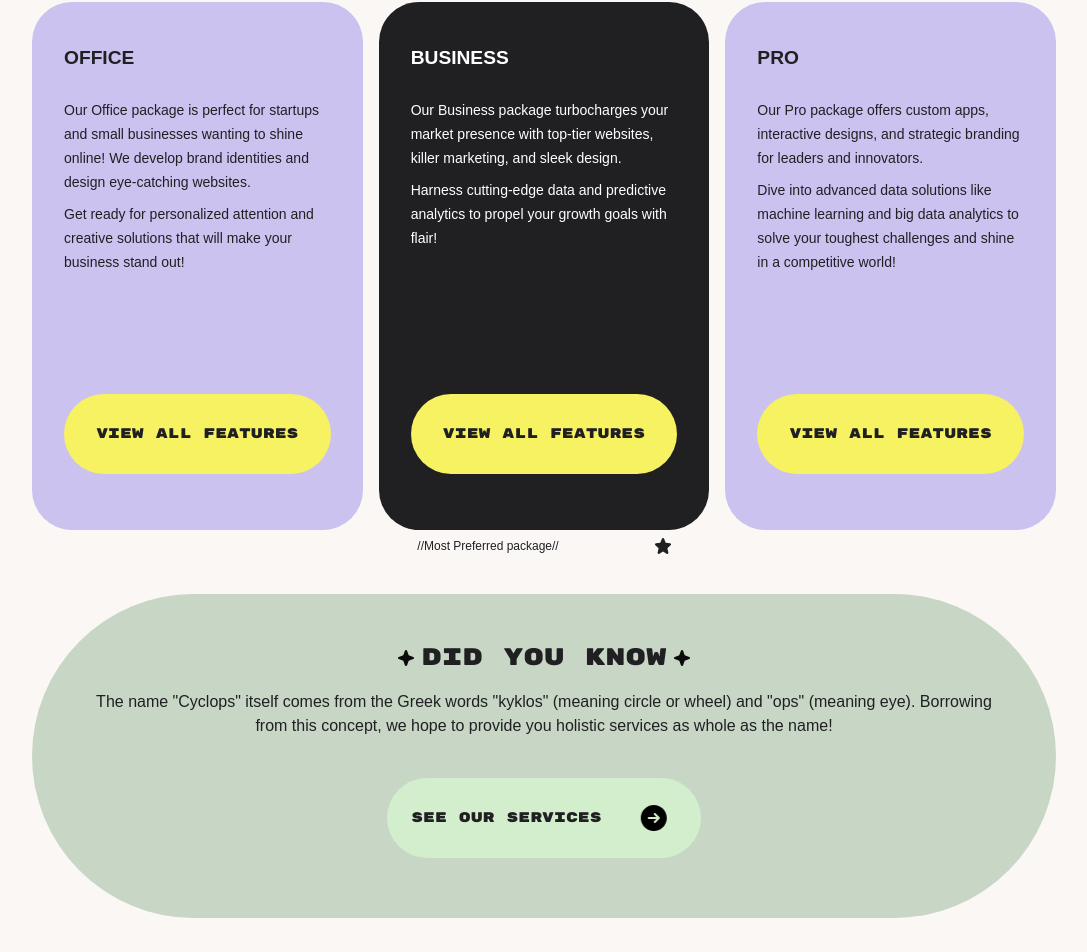
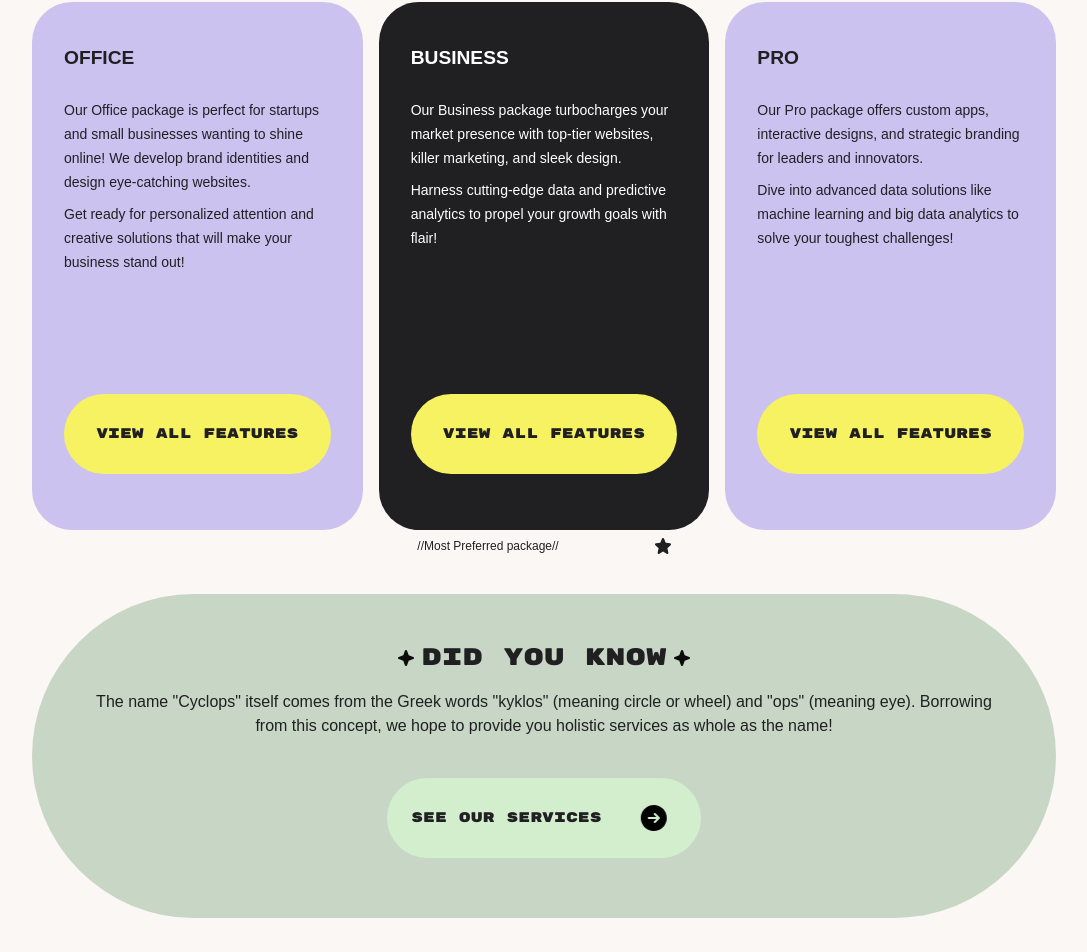
Before and after one commit to AdarshPeri/cyclop, a Next.js app: page /why-cyclop in a window 1280 px wide. Shown: the part 2012-2964 px from the top of the page, without its empty margins (96-1183 px from the left). Built offline with nearby package versions, Linux system fonts and the light colour scheme; a web font is replaced by a local one.

Commit message:
text for pro modified

```diff
--- a/app/components/SubsCarousel.js
+++ b/app/components/SubsCarousel.js
@@ -53,7 +53,7 @@ const SubsCarousel = (props) => {
               heading={'pro'}
               width='100%'
               para1={`Our Pro package offers custom apps, interactive designs, and strategic branding for leaders and innovators.`}
-              para2={`Dive into advanced data solutions like machine learning and big data analytics to solve your toughest challenges and shine in a competitive world!`}
+              para2={`Dive into advanced data solutions like machine learning and big data analytics to solve your toughest challenges!`}
             />
           </div>
         </div>
--- a/app/components/Subscription.js
+++ b/app/components/Subscription.js
@@ -46,7 +46,7 @@ export default function Subscription({ textAlign = 'right' }) {
           heading={'pro'}
           width='33%'
           para1={`Our Pro package offers custom apps, interactive designs, and strategic branding for leaders and innovators.`}
-          para2={`Dive into advanced data solutions like machine learning and big data analytics to solve your toughest challenges and shine in a competitive world!`}
+          para2={`Dive into advanced data solutions like machine learning and big data analytics to solve your toughest challenges!`}
         />
       </div>
       <div className='max-tablet:block hidden mt-10'>
```
